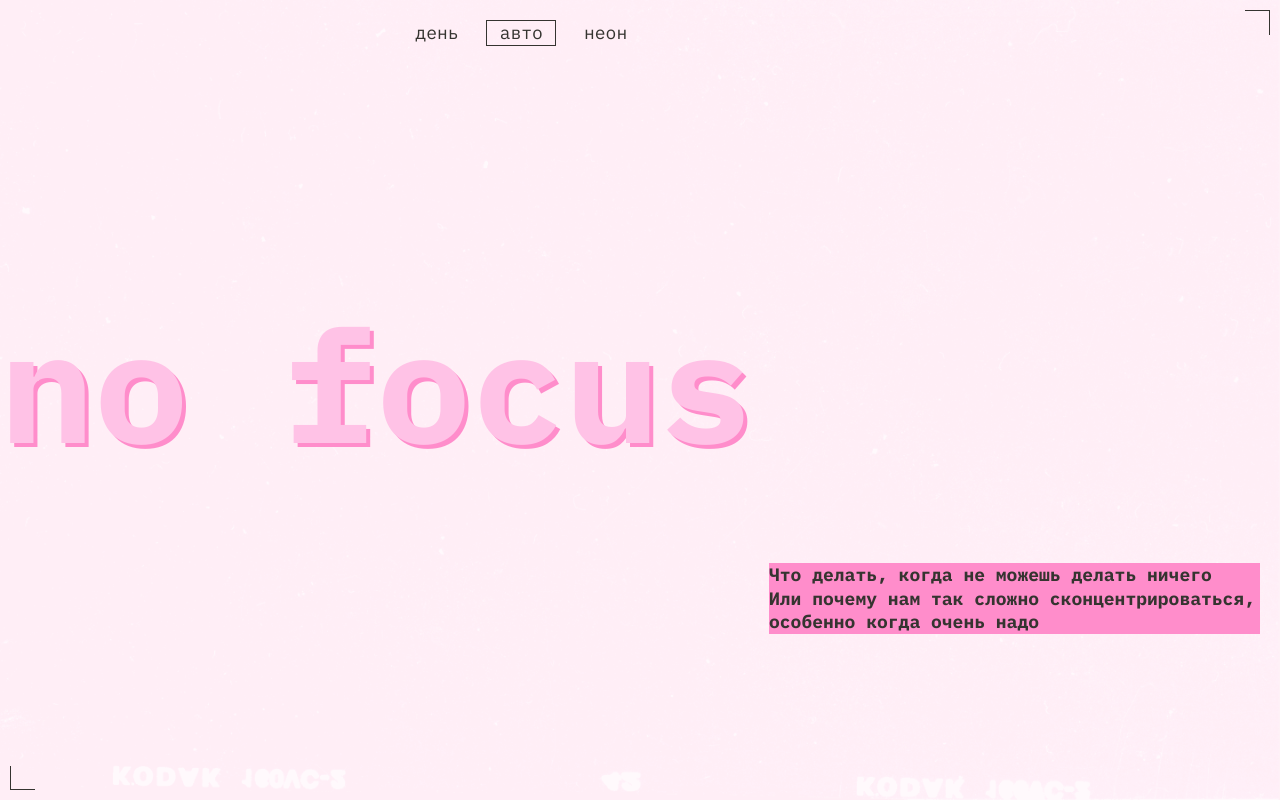
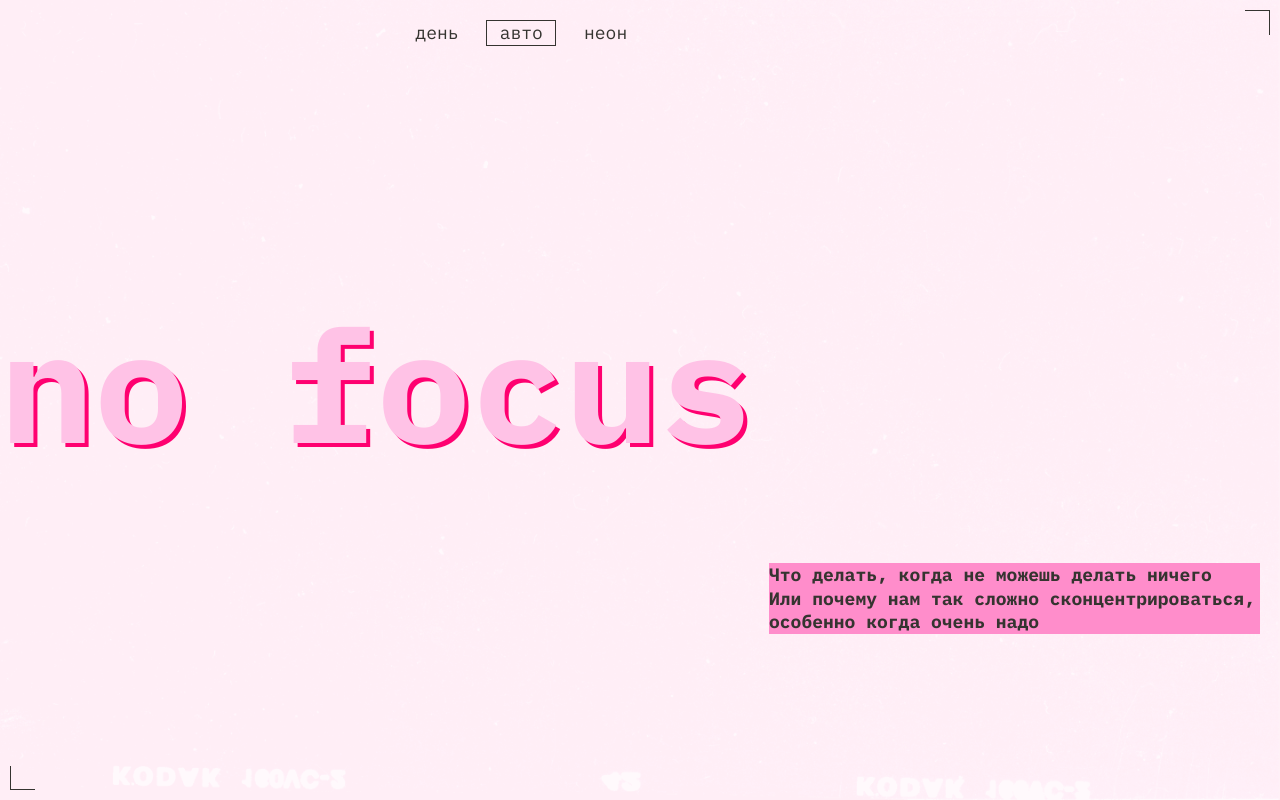
Before and after one commit to Unormal322/slozhno-sosredotochitsya, a plain HTML site: page index.html in a window 1280 px wide. Shown: the top 800 px of the page. Drawn offline with Linux system fonts and the light colour scheme; files whose address does not match are found by name.

Commit message:
second attempt

```diff
--- a/styles/dark.css
+++ b/styles/dark.css
@@ -2,6 +2,7 @@
   --font-family: "IBM Plex Mono", sans-serif;
   --bg-color: #000028;
   --bg-image: url(../images/cover-image-dark.png);
+  --title-font-size: clamp(7.25rem, 7.0115rem + 1.0178vw, 7.5rem);
   --title-color: #db00ff;
   --shadow-color: #ff0070;
   --text-color: var(--bg-color);
@@ -15,6 +16,7 @@
   --nav-hover-color: rgba(255, 0, 112, 0.4);
   --nav-focus-color: var(--shadow-color);
   --a-focus-color: var(--discription-color);
+  --a-shadow-color: var(--shadow-color);
   --theme-menu-margin: 39px;
 }
 
@@ -22,6 +24,7 @@
   --font-family: "IBM Plex Mono", sans-serif;
   --bg-color: #000028;
   --bg-image: url(../images/cover-image-dark.png);
+  --title-font-size: clamp(7.25rem, 7.0115rem + 1.0178vw, 7.5rem);
   --title-color: #db00ff;
   --shadow-color: #ff0070;
   --text-color: var(--bg-color);
@@ -35,5 +38,6 @@
   --nav-hover-color: rgba(255, 0, 112, 0.4);
   --nav-focus-color: var(--shadow-color);
   --a-focus-color: var(--discription-color);
+  --a-shadow-color: var(--shadow-color);
   --theme-menu-margin: 39px;
 }
--- a/styles/globals.css
+++ b/styles/globals.css
@@ -10,7 +10,7 @@ body {
   min-inline-size: 375px;
   max-inline-size: 1440px;
   margin: 0 auto;
-  font-family: var(--font-family);
+  font-family: 'IBM Plex Mono', sans-serif;
 }
 
 h1,
--- a/styles/light.css
+++ b/styles/light.css
@@ -2,10 +2,10 @@
   --bg-color: #fff1f7;
   --bg-image: url(../images/cover-image-light.png);
   --title-color: #ffc2e6;
-  --shadow-color: #ff8dcb;
+  --shadow-color: #ff0070;
   --text-color: #353430;
   --section-title-color: var(--text-color);
-  --section-bg-color: var(--shadow-color);
+  --section-bg-color: #ff8dcb;
   --accent-color: var(--text-color);
   --discription-color: var(--text-color);
   --display-rec: none;
@@ -13,6 +13,7 @@
   --nav-hover-color: rgba(50, 49, 45, 0.4);
   --nav-focus-color: var(--text-color);
   --a-focus-color: var(--text-color);
+  --a-shadow-color: var(--section-bg-color);
 }
 
 @media (prefers-color-scheme: light) {
@@ -20,10 +21,10 @@
     --bg-color: #fff1f7;
     --bg-image: url(../images/cover-image-light.png);
     --title-color: #ffc2e6;
-    --shadow-color: #ff8dcb;
+    --shadow-color: #ff0070;
     --text-color: #353430;
     --section-title-color: var(--text-color);
-    --section-bg-color: var(--shadow-color);
+    --section-bg-color: #ff8dcb;
     --accent-color: var(--text-color);
     --discription-color: var(--text-color);
     --display-rec: none;
@@ -31,5 +32,6 @@
     --nav-hover-color: rgba(50, 49, 45, 0.4);
     --nav-focus-color: var(--text-color);
     --a-focus-color: var(--text-color);
+    --a-shadow-color: var(--section-bg-color);
   }
 }
--- a/styles/style.css
+++ b/styles/style.css
@@ -244,6 +244,7 @@
   line-height: 130%;
   color: var(--section-title-color);
   margin-block-end: 19px;
+  inline-size: 355px;
 
   @media (768px <= width < 1024px) {
     inline-size: 236px;
@@ -292,7 +293,7 @@
 }
 
 .card__list-item-link {
-  text-shadow: 2px 2px 0 var(--shadow-color);
+  text-shadow: 2px 2px 0 var(--a-shadow-color);
   text-decoration: none;
 }
 
--- a/styles/variables.css
+++ b/styles/variables.css
@@ -3,7 +3,7 @@
   и их переопределение под различные устройства
 */
 :root {
-  --font-family: "IBM Plex Mono", sans-serif;
+  --font-family: 'IBM Plex Mono', sans-serif;
   --bg-color: #000028;
   --bg-image: url(../images/cover-image-dark.png);
   --title-font-size: clamp(7.25rem, 7.0115rem + 1.0178vw, 7.5rem);
@@ -20,6 +20,7 @@
   --nav-hover-color: rgba(255, 0, 112, 0.4);
   --nav-focus-color: var(--shadow-color);
   --a-focus-color: var(--discription-color);
+  --a-shadow-color: var(--shadow-color);
   --theme-menu-margin: 39px;
 }
 
```
